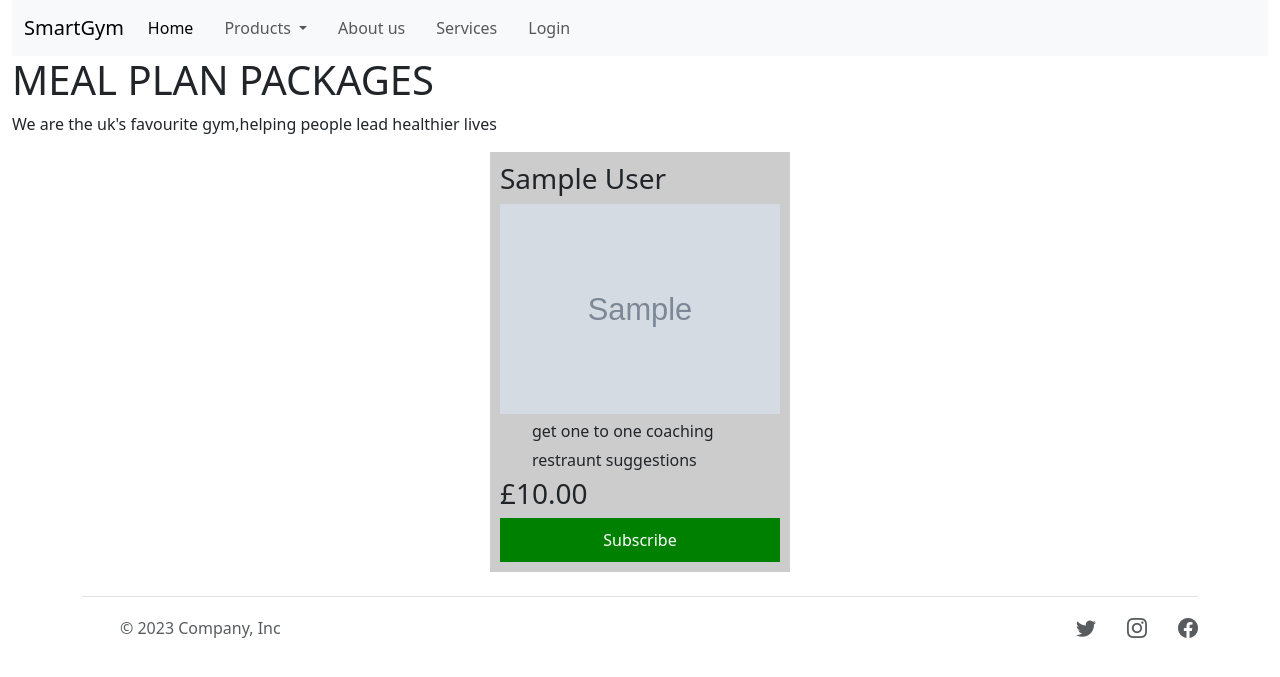
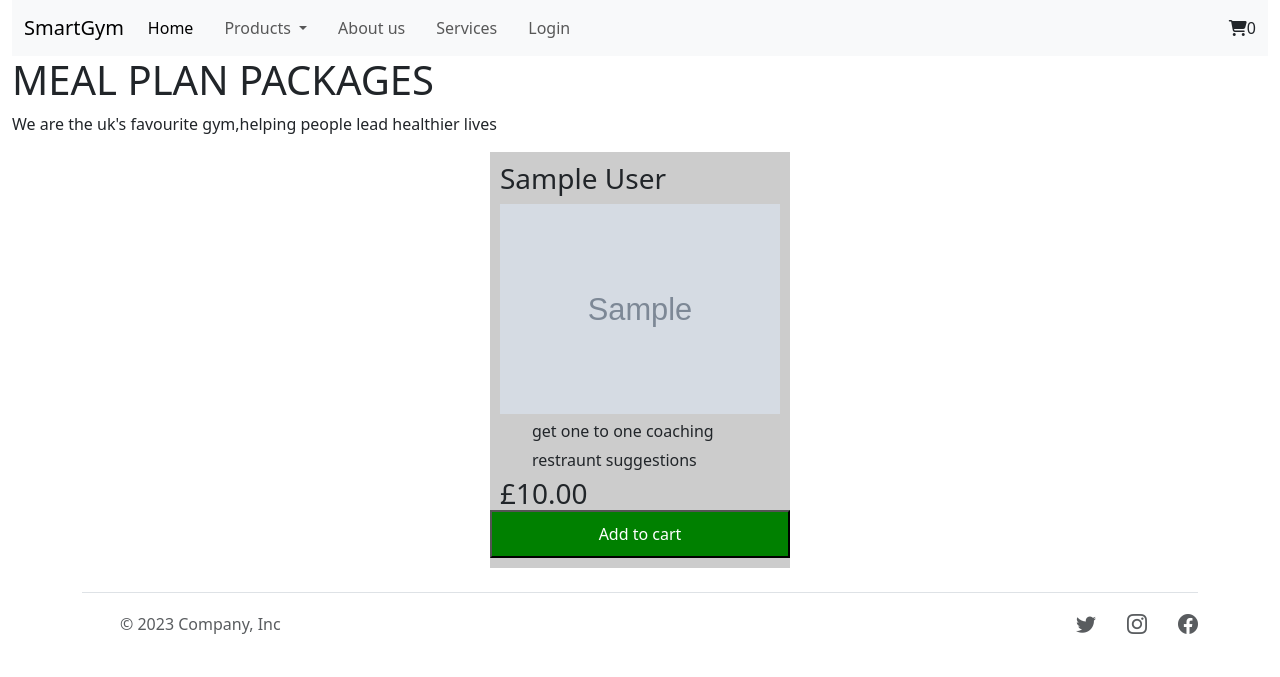
Before and after one commit to jamesrcutmore/fitnessmembersip, a Django app: page /mealplans/ in a window 1280 px wide. Shown: the top 677 px of the page. Run offline with Django 4.2, Linux system fonts and the light colour scheme; tables that the repository leaves empty hold one stand-in row (values such as "Sample post"); grey boxes marked "Sample" are stand-in pictures; some libraries are stand-ins or nearby versions.

Commit message:
add to cart added to products

```diff
--- a/members/static/css/style.css
+++ b/members/static/css/style.css
@@ -143,7 +143,8 @@ ul a {
     width: 300px;
     padding: 10px;
     background-color: #ccc;
-
+    position: relative;
+    padding-bottom: 50px;
 }
 
 #services_container>div>img {
@@ -159,14 +160,16 @@ ul a {
 
 
 
-#services_container a {
+#services_container button {
     padding: 10px;
     display: block;
     width: 100%;
-    text-decoration: none;
     background-color: green;
     color: white;
     text-align: center;
+    position: absolute;
+    bottom: 10px;
+    left: 0;
 }
 
 /* Dropdown */
--- a/members/templates/members/base.html
+++ b/members/templates/members/base.html
@@ -9,7 +9,8 @@
     <title>Fitness Membership</title>
     <meta name="description" content="">
     <meta name="viewport" content="width=device-width, initial-scale=1">
-    <link href="https://cdn.jsdelivr.net/npm/bootstrap@5.3.0/dist/css/bootstrap.min.css" rel="stylesheet" integrity="sha384-9ndCyUaIbzAi2FUVXJi0CjmCapSmO7SnpJef0486qhLnuZ2cdeRhO02iuK6FUUVM" crossorigin="anonymous">
+    <link href="https://cdn.jsdelivr.net/npm/bootstrap@5.3.0/dist/css/bootstrap.min.css" rel="stylesheet"
+        integrity="sha384-9ndCyUaIbzAi2FUVXJi0CjmCapSmO7SnpJef0486qhLnuZ2cdeRhO02iuK6FUUVM" crossorigin="anonymous">
 
     <link rel="stylesheet" href="https://cdnjs.cloudflare.com/ajax/libs/font-awesome/6.3.0/css/all.min.css"
         integrity="sha512-SzlrxWUlpfuzQ+pcUCosxcglQRNAq/DZjVsC0lE40xsADsfeQoEypE+enwcOiGjk/bSuGGKHEyjSoQ1zVisanQ=="
@@ -23,7 +24,8 @@
     <nav class="navbar navbar-expand-lg bg-body-tertiary">
         <div class="container-fluid">
             <a class="navbar-brand" href="#">SmartGym</a>
-            <button class="navbar-toggler" type="button" data-bs-toggle="collapse" data-bs-target="#navbarNavDropdown" aria-controls="navbarNavDropdown" aria-expanded="false" aria-label="Toggle navigation">
+            <button class="navbar-toggler" type="button" data-bs-toggle="collapse" data-bs-target="#navbarNavDropdown"
+                aria-controls="navbarNavDropdown" aria-expanded="false" aria-label="Toggle navigation">
                 <span class="navbar-toggler-icon"></span>
             </button>
             <div class="collapse navbar-collapse" id="navbarNavDropdown">
@@ -32,7 +34,8 @@
                         <a class="nav-link active" aria-current="page" href="/">Home</a>
                     </li>
                     <li class="nav-item dropdown">
-                <a class="nav-link dropdown-toggle" href="#" role="button" data-bs-toggle="dropdown" aria-expanded="false">
+                        <a class="nav-link dropdown-toggle" href="#" role="button" data-bs-toggle="dropdown"
+                            aria-expanded="false">
                             Products
                         </a>
                         <ul class="dropdown-menu">
@@ -50,7 +53,10 @@
                         <a class="nav-link" href="{% url 'login' %}">Login</a>
                     </li>
                 </ul>
+
             </div>
+            <i class="fa-solid fa-cart-shopping"></i>
+            <span class="cart">0</span>
         </div>
     </nav>
 
@@ -61,7 +67,9 @@
         <footer class="d-flex flex-wrap justify-content-between align-items-center py-3 my-4 border-top">
             <div class="col-md-4 d-flex align-items-center">
                 <a href="/" class="mb-3 me-2 mb-md-0 text-body-secondary text-decoration-none lh-1">
-              <svg class="bi" width="30" height="24"><use xlink:href="#bootstrap"></use></svg>
+                    <svg class="bi" width="30" height="24">
+                        <use xlink:href="#bootstrap"></use>
+                    </svg>
                 </a>
                 <span class="mb-3 mb-md-0 text-body-secondary">© 2023 Company, Inc</span>
             </div>
@@ -70,10 +78,10 @@
                 <li class="ms-3"><a class="text-body-secondary" href="https://twitter.com/?lang=en" target="_blank">
                         <i class="bi bi-twitter"></i>
                     </a></li>
-            <li class="ms-3"><a class="text-body-secondary" href="https://www.instagram.com/"  target="_blank">
+                <li class="ms-3"><a class="text-body-secondary" href="https://www.instagram.com/" target="_blank">
                         <i class="bi bi-instagram"></i>
                     </a></li>
-            <li class="ms-3"><a class="text-body-secondary" href="https://en-gb.facebook.com"  target="_blank">
+                <li class="ms-3"><a class="text-body-secondary" href="https://en-gb.facebook.com" target="_blank">
                         <i class="bi bi-facebook"></i>
                     </a> </li>
             </ul>
@@ -93,7 +101,10 @@
 
         </footer>
     </div> -->
-    <script src="https://cdn.jsdelivr.net/npm/bootstrap@5.3.0/dist/js/bootstrap.bundle.min.js" integrity="sha384-geWF76RCwLtnZ8qwWowPQNguL3RmwHVBC9FhGdlKrxdiJJigb/j/68SIy3Te4Bkz" crossorigin="anonymous"></script>
+    <script src="https://cdn.jsdelivr.net/npm/bootstrap@5.3.0/dist/js/bootstrap.bundle.min.js"
+        integrity="sha384-geWF76RCwLtnZ8qwWowPQNguL3RmwHVBC9FhGdlKrxdiJJigb/j/68SIy3Te4Bkz"
+        crossorigin="anonymous"></script>
 
 </body>
+
 </html>
--- a/members/templates/members/gymplan.html
+++ b/members/templates/members/gymplan.html
@@ -21,7 +21,7 @@
                         <li>restraunt suggestions</li>
                 </ul>
                 <h3>£{{plan.price}}</h3>
-                <a href="#">Subscribe</a>
+                <button>Add to cart</button>
 
         </div>
         {% endfor %}
--- a/members/templates/members/home.html
+++ b/members/templates/members/home.html
@@ -5,7 +5,7 @@
 
         <div id="hero-section">
             <div>
-                <h1>Welcome to our Gym membership</h1>
+                <h1>Welcome to our Smartgym</h1>
             <button>Get started</button>
             </div>
 
--- a/members/templates/members/mealplan.html
+++ b/members/templates/members/mealplan.html
@@ -20,7 +20,7 @@
                                 <li>restraunt suggestions</li>
                         </ul>
                         <h3>£{{plan.price}}</h3>
-                        <a href="#">Subscribe</a>
+                        <button>Add to cart</button>
 
                 </div>
         {% endfor %}
```
Lines whose indentation alone changed are shown as unchanged.
